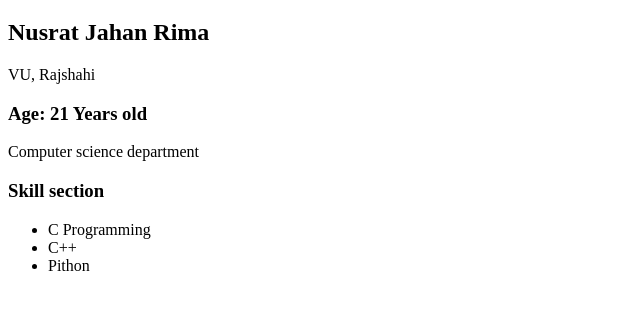
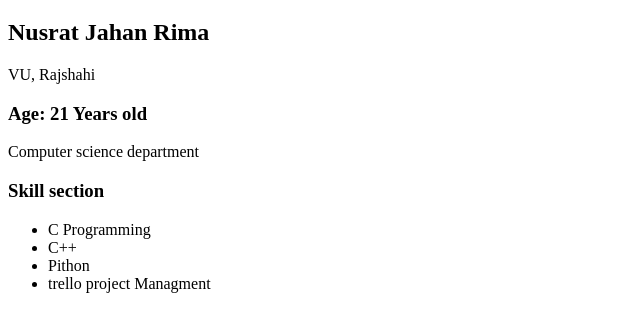
Before and after one commit to rakib-rahyan/github-review, a plain HTML site: page index.html in a window 1280 px wide. Shown: the part 61-392 px from the top of the page, without its empty margins (0-640 px from the left). Drawn offline with Linux system fonts and the light colour scheme.

Commit message:
added one more skill from skill3 branch

```diff
--- a/index.html
+++ b/index.html
@@ -21,6 +21,7 @@
             <li>C Programming</li>
             <li>C++</li>
             <li>Pithon</li>
+            <li>trello project Managment</li>
         </ul>
     </section>
 </body>
```
